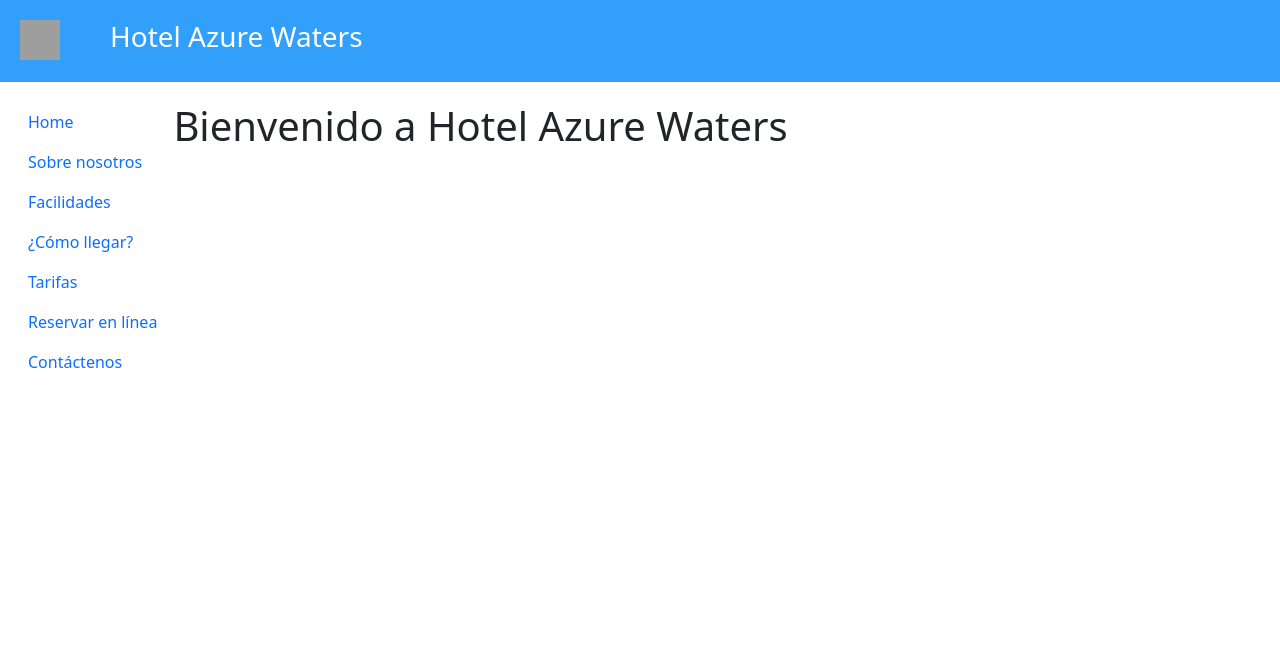
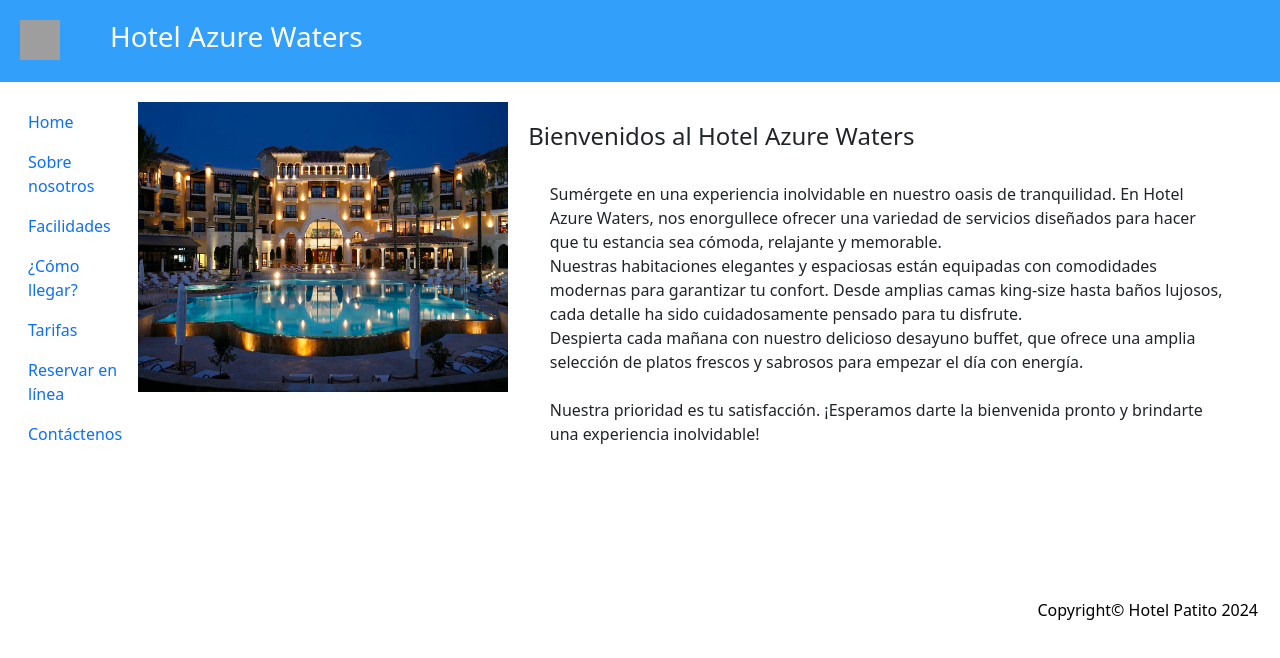
Before and after one commit to BrayanAntonio08/Azure-Waters-frontend, an Angular app: page / in a window 1280 px wide. Shown: the top 658 px of the page. Built offline with nearby package versions, Linux system fonts and the light colour scheme; grey boxes are pictures that could not be loaded.

Commit message:
US2 Pagina inicio

```diff
--- a/src/app/client/home/home.component.css
+++ b/src/app/client/home/home.component.css
@@ -0,0 +1,47 @@
+* {
+    margin: 0;
+    padding: 0;
+  }
+
+  img{
+    float: left;
+    margin-right: 20px;
+    width: 370px;
+    height: 290px;
+  }
+  .main-container {
+    padding: 20px;
+  }
+
+
+  .welcome {
+    margin-bottom: 20px;
+  }
+
+  .welcome h2 {
+    font-size: 24px;
+    margin-bottom: 10px;
+  }
+
+  .welcome p {
+    font-size: 16px;
+    line-height: 1.5;
+    padding: 3%;
+  }
+
+  .welcome {
+    display: flex;
+    flex-direction: column;
+    align-items: right;
+  }
+
+  .welcome h2 {
+    margin-bottom: 10px;
+  }
+
+  .footer-container {
+    color: black;
+    padding: 10px;
+    text-align: right;
+    margin-top: 80px;
+  }
--- a/src/app/client/home/home.component.html
+++ b/src/app/client/home/home.component.html
@@ -1 +1,38 @@
-<h1>Bienvenido a Hotel Azure Waters</h1>
+
+<!DOCTYPE html>
+<html lang="es">
+
+<head>
+    <meta charset="UTF-8">
+    <meta name="viewport" content="width=device-width, initial-scale=1.0">
+    <link rel="stylesheet" href="home.component.css">
+</head>
+
+
+<body>
+    <header class="header-container">
+      <img src="assets/home.jpg" alt="image home">
+    </header>
+
+    <main class="main-container">
+      <section class="welcome">
+        <h2>Bienvenidos al Hotel Azure Waters</h2>
+        <p>Sumérgete en una experiencia inolvidable en nuestro oasis de tranquilidad.
+            En Hotel Azure Waters, nos enorgullece ofrecer una variedad de servicios diseñados para hacer
+            que tu estancia sea cómoda, relajante y memorable.<br />
+            Nuestras habitaciones elegantes y espaciosas están equipadas con comodidades
+            modernas para garantizar tu confort. Desde amplias camas king-size hasta baños lujosos,
+            cada detalle ha sido cuidadosamente pensado para tu disfrute.<br />
+            Despierta cada mañana con nuestro delicioso desayuno buffet, que ofrece una amplia
+            selección de platos frescos y sabrosos para empezar el día con energía.<br /><br />
+            Nuestra prioridad es tu satisfacción. ¡Esperamos darte la bienvenida pronto y brindarte
+            una experiencia inolvidable!</p>
+      </section>
+      <section class="seccion-informacion">
+        </section>
+    </main>
+    <footer class="footer-container">
+      <p>Copyright© Hotel Patito 2024</p>
+    </footer>
+  </body>
+  </html>
```
Also changed, not shown: src/assets/home.jpg (added).
